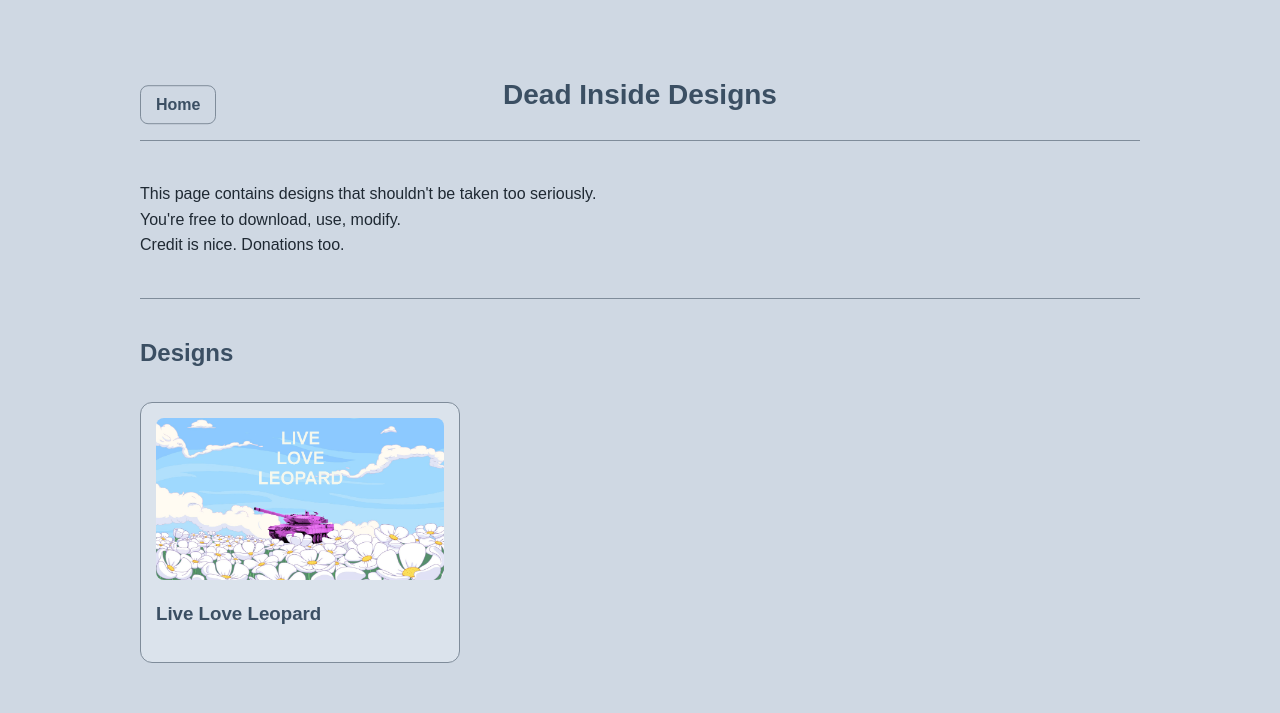
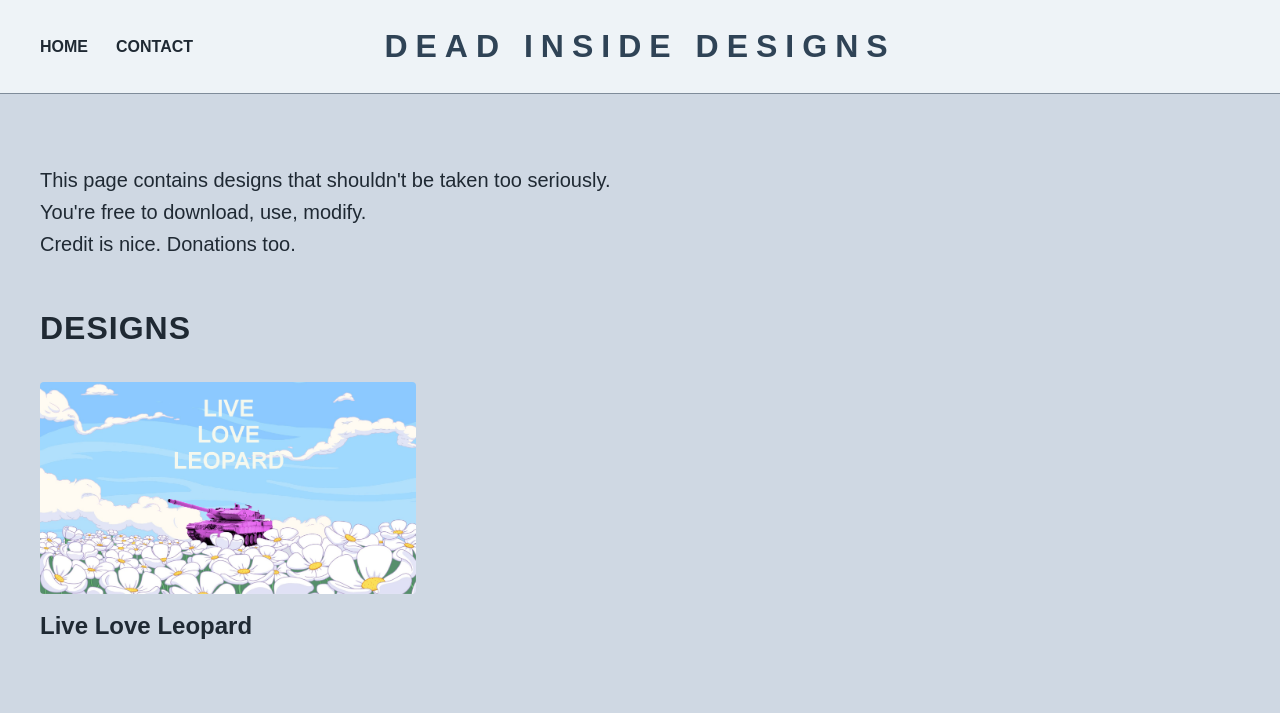
Before and after one commit to bledzer/deadinsidedesigns, an Astro site: page / in a window 1280 px wide. Built offline with nearby package versions, Linux system fonts and the light colour scheme; Astro itself is replaced by a stand-in of ours.

Commit message:
Upgrade to new version and contact page correct 26.05.2026

```diff
--- a/src/pages/index.astro
+++ b/src/pages/index.astro
@@ -2,276 +2,112 @@
 
 ---
 
-<!-- Main HTML document -->
 <html lang="en">
-
-	<!-- Stuff for browser/settings/tab title -->
 	<head>
-
-		<!-- Character encoding -->
 		<meta charset="utf-8" />
-
-		<!-- Makes site scale properly on phones -->
 		<meta name="viewport" content="width=device-width" />
-
-		<!-- Browser tab title -->
 		<title>Dead Inside Designs</title>
-
 	</head>
 
-
-	<!-- Main visible page -->
 	<body style="
-
-		/* Main font */
+		margin: 0;
 		font-family: Arial, sans-serif;
-
-		/* Maximum page width */
-		max-width: 1000px;
-
-		/* Centers page horizontally */
-		margin: 40px auto;
-
-		/* Space between text lines */
-		line-height: 1.6;
-
-		/* Background color */
 		background-color: #cfd8e3;
-
-		/* Main text color */
 		color: #1f2933;
-
-		/* Space inside page edges */
-		padding: 30px;
-
 	">
 
-
-		<!-- TOP HEADER / NAVIGATION BAR -->
 		<header style="
-
-			/* Allows absolute positioning inside */
-			position: relative;
-
-			/* Header height */
-			height: 50px;
-
-			/* Space below header */
-			padding-bottom: 20px;
-
-			/* Distance to content below */
-			margin-bottom: 40px;
-
-			/* Horizontal separator line */
+			display: grid;
+			grid-template-columns: 1fr auto 1fr;
+			align-items: center;
+			padding: 28px 40px;
 			border-bottom: 1px solid #7f8c9a;
-
+			background-color: #eef3f7;
 		">
 
-
-			<!-- Navigation section -->
 			<nav style="
-
-				/* Lock position inside header */
-				position: absolute;
-
-				/* Move to left edge */
-				left: 0;
-
-				/* Vertical center */
-				top: 50%;
-
-				/* Perfect vertical alignment */
-				transform: translateY(-50%);
-
+				display: flex;
+				gap: 28px;
+				font-weight: bold;
 			">
-
-
-				<!-- Home button -->
-				<a href="/" style="
-
-					/* Remove underline */
-					text-decoration: none;
-
-					/* Text color */
-					color: #3b4f63;
-
-					/* Bold text */
-					font-weight: bold;
-
-					/* Space inside button */
-					padding: 10px 15px;
-
-					/* Button border */
-					border: 1px solid #7f8c9a;
-
-					/* Rounded corners */
-					border-radius: 8px;
-
-				">
-
-					Home
-
-				</a>
-
+				<a href="/" style="text-decoration: none; color: #1f2933;">HOME</a>
+				<a href="/contact" style="text-decoration: none; color: #1f2933;">CONTACT</a>
 			</nav>
 
+			<div style="
+				font-size: 32px;
+				font-weight: bold;
+				letter-spacing: 8px;
+				color: #2f4356;
+				text-align: center;
+			">
+				DEAD INSIDE DESIGNS
+			</div>
 
-			<!-- Main centered title -->
-			<div style="
-
-				/* Center text */
-				text-align: center;
-
-				/* Text size */
-				font-size: 28px;
-
-				/* Bold text */
-				font-weight: bold;
-
-				/* Text color */
-				color: #3b4f63;
-
-				/* Vertical alignment */
-				line-height: 50px;
-
-			">
-
-				Dead Inside Designs
-
-			</div>
+			<div></div>
 
 		</header>
 
+		<main style="
+			max-width: 1200px;
+			margin: 0 auto;
+			padding: 50px 40px;
+		">
 
-
-		<!-- Main page content -->
-		<main>
-
-
-			<!-- Intro section -->
-			<section style="margin-bottom: 40px;">
-
-				<p>
+			<section style="margin-bottom: 50px;">
+				<p style="font-size: 20px; max-width: 700px; line-height: 1.6;">
 					This page contains designs that shouldn't be taken too seriously.<br>
 					You're free to download, use, modify.<br>
 					Credit is nice. Donations too.
 				</p>
-
-
-
 			</section>
 
+			<section>
+				<h1 style="
+					color: #1f2933;
+					font-size: 32px;
+					margin-bottom: 35px;
+					letter-spacing: 1px;
+				">
+					DESIGNS
+				</h1>
 
-
-			<!-- Horizontal separator -->
-			<hr style="
-
-				border: none;
-				border-top: 1px solid #7f8c9a;
-				margin: 35px 0;
-
-			">
-
-
-
-			<!-- Designs section -->
-			<section>
-
-				<h2 style="color: #3b4f63;">
-
-					Designs
-
-				</h2>
-
-
-
-				<!-- GRID CONTAINER -->
 				<div style="
-
-					/* Grid layout */
 					display: grid;
-
-					/* Auto-create columns */
-					grid-template-columns: repeat(auto-fill, minmax(260px, 320px));
-
-					/* Space between tiles */
-					gap: 25px;
-
-					/* Space above grid */
-					margin-top: 30px;
-
+					grid-template-columns: repeat(auto-fill, minmax(280px, 1fr));
+					gap: 36px;
 				">
 
-
-
-					<!-- SINGLE DESIGN TILE -->
 					<a href="/designs/live-love-leopard" style="
-
-						/* Remove underline */
 						text-decoration: none;
-
-						/* Text color */
 						color: #1f2933;
-
-						/* Border */
-						border: 1px solid #7f8c9a;
-
-						/* Rounded corners */
-						border-radius: 12px;
-
-						/* Space inside tile */
-						padding: 15px;
-
-						/* Tile background */
-						background-color: #dbe3ec;
-
 					">
-
-
-						<!-- Preview image -->
 						<img
 							src="/designs/liveLoveLeopard.png"
 							alt="Live Love Leopard"
-
 							style="
-
-								/* Fill tile width */
 								width: 100%;
-
-								/* Rounded image corners */
-								border-radius: 8px;
-
-								/* Prevent weird inline spacing */
+								aspect-ratio: 16 / 9;
+								object-fit: cover;
 								display: block;
-
+								border-radius: 4px;
 							"
 						>
 
-
-						<!-- Design title -->
-						<h3 style="color: #3b4f63;">
-
+						<h2 style="
+							font-size: 24px;
+							margin-top: 18px;
+							color: #1f2933;
+							line-height: 1.2;
+						">
 							Live Love Leopard
-
-						</h3>
-
-
-						<!-- Small description -->
-
-						<!-- Hidden category -->
-						<!-- Hidden category -->
-						<p style="display: none;">
-							Poster / design
-						</p>
-
+						</h2>
 					</a>
 
 				</div>
-
 			</section>
 
 		</main>
 
 	</body>
-
 </html>
```
Also changed, not shown: src/pages/contact.astro (added, +83 -0 lines).
